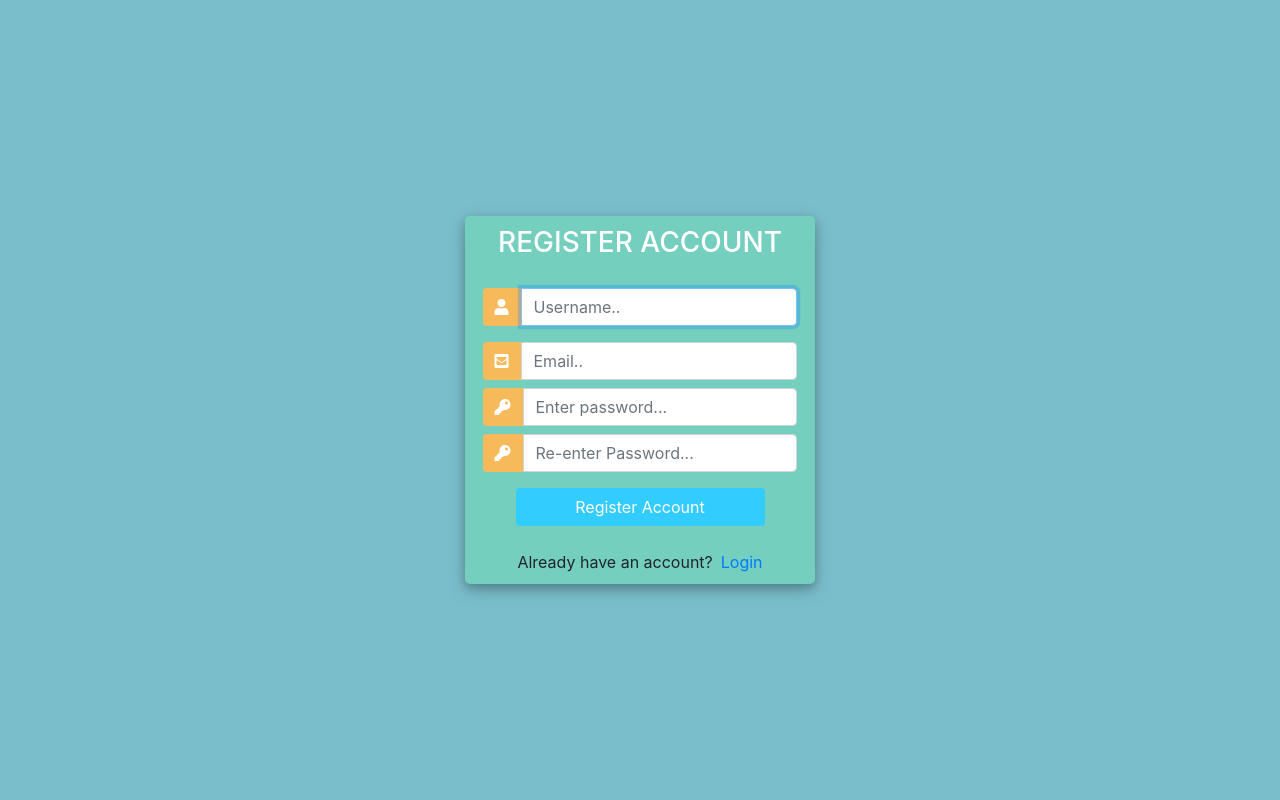
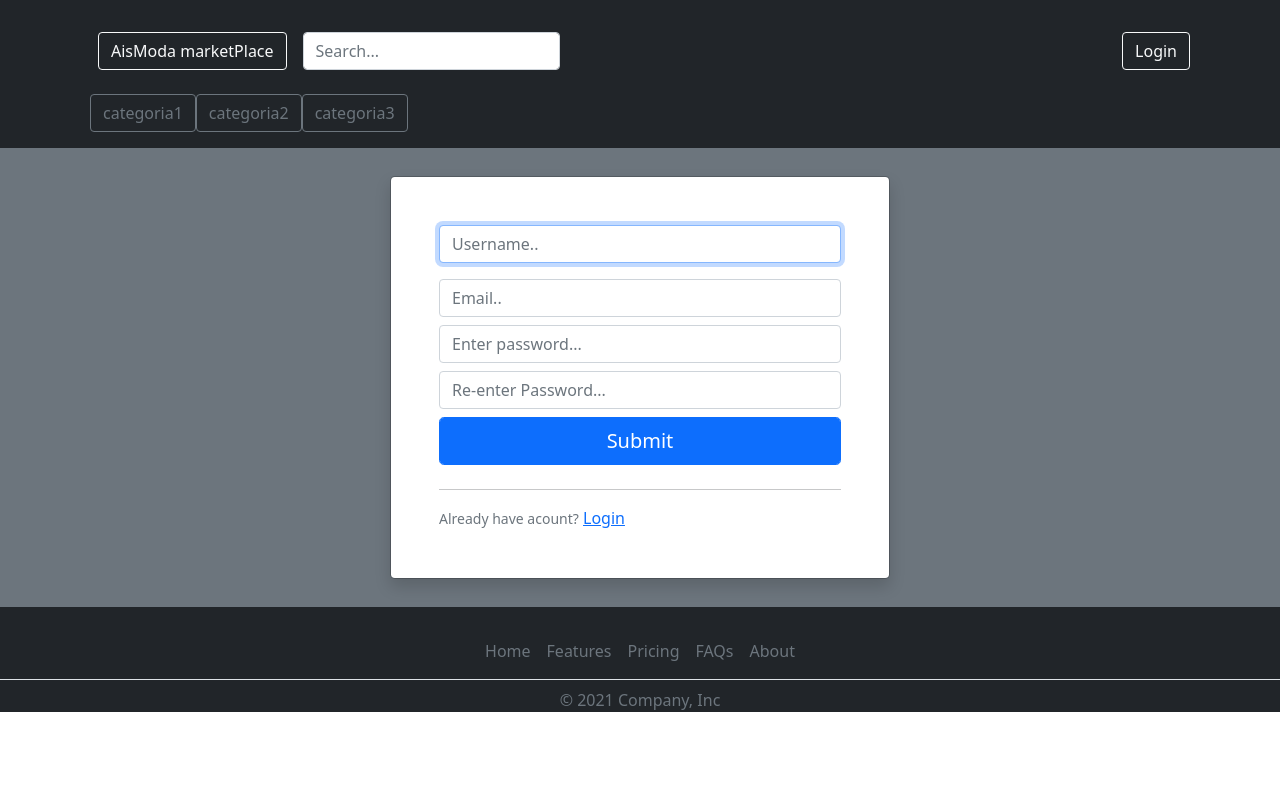
Before and after one commit to Python-en-equipo/MarketPlace, a Django app: page /register/ in a window 1280 px wide. Run offline with Django 3.2, Linux system fonts and the light colour scheme; some libraries are stand-ins or nearby versions.

Commit message:
register

```diff
--- a/ecommerce/forms.py
+++ b/ecommerce/forms.py
@@ -37,6 +37,7 @@ class ImageForm(forms.ModelForm):
 
 
 class UserForm(UserCreationForm):
+
     class Meta:
         model = User
         fields = ["username", "email", "password1", "password2"]
--- a/templates/base.html
+++ b/templates/base.html
@@ -23,7 +23,7 @@
 
     {% include 'navbar.html' %}
 
-    <section style="min-height: 25rem;">
+    <section style="min-height: 25rem;" class="m-0 p-0">
         {% block content %}
         {% endblock content %}
     </section>
--- a/templates/ecommerce/register.html
+++ b/templates/ecommerce/register.html
@@ -1,137 +1,67 @@
-<!DOCTYPE html>
-<html>
+{% extends '../base.html' %}
 
-<head>
-	<title>Login</title>
-	<link rel="stylesheet" href="https://stackpath.bootstrapcdn.com/bootstrap/4.1.3/css/bootstrap.min.css" integrity="sha384-MCw98/SFnGE8fJT3GXwEOngsV7Zt27NXFoaoApmYm81iuXoPkFOJwJ8ERdknLPMO" crossorigin="anonymous">
-	<script src="https://ajax.googleapis.com/ajax/libs/jquery/3.3.1/jquery.min.js"></script>
-	<link rel="stylesheet" href="https://use.fontawesome.com/releases/v5.6.1/css/all.css" integrity="sha384-gfdkjb5BdAXd+lj+gudLWI+BXq4IuLW5IT+brZEZsLFm++aCMlF1V92rMkPaX4PP" crossorigin="anonymous">
+{% block title %}Login{% endblock title %}
 
-	<style>
-		body,
-		html {
-			margin: 0;
-			padding: 0;
-			height: 100%;
-			background: #7abecc !important;
-		}
-		.user_card {
-			width: 350px;
-			margin-top: auto;
-			margin-bottom: auto;
-			background: #74cfbf;
-			position: relative;
-			display: flex;
-			justify-content: center;
-			flex-direction: column;
-			padding: 10px;
-			box-shadow: 0 4px 8px 0 rgba(0, 0, 0, 0.2), 0 6px 20px 0 rgba(0, 0, 0, 0.19);
-			-webkit-box-shadow: 0 4px 8px 0 rgba(0, 0, 0, 0.2), 0 6px 20px 0 rgba(0, 0, 0, 0.19);
-			-moz-box-shadow: 0 4px 8px 0 rgba(0, 0, 0, 0.2), 0 6px 20px 0 rgba(0, 0, 0, 0.19);
-			border-radius: 5px;
+{% block content %}
 
-		}
 
-		.form_container {
-			margin-top: 20px;
-		}
+<div class="modal modal-signin position-static d-block bg-secondary m-0">
+	<div class="modal-dialog">
+		<div class="modal-content rounded-5 shadow">
+			<div class="modal-body pt-5 p-5 pt-0">
 
-		#form-title{
-			color: #fff;
-		}
-		.login_btn {
-			width: 100%;
-			background: #33ccff !important;
-			color: white !important;
-		}
-		.login_btn:focus {
-			box-shadow: none !important;
-			outline: 0px !important;
-		}
-		.login_container {
-			padding: 0 2rem;
-		}
-		.input-group-text {
-			background: #f7ba5b !important;
-			color: white !important;
-			border: 0 !important;
-			border-radius: 0.25rem 0 0 0.25rem !important;
-		}
-		.input_user,
-		.input_pass:focus {
-			box-shadow: none !important;
-			outline: 0px !important;
-		}
-
-	</style>
-
-</head>
-<body>
-	<div class="container h-100">
-		<div class="d-flex justify-content-center h-100">
-			<div class="user_card">
-				<div class="d-flex justify-content-center">
-					<h3 id="form-title">REGISTER ACCOUNT</h3>
-				</div>
-				<div class="d-flex justify-content-center form_container">
-
-					<form method="POST" action="">
+				<form id="form" method="POST" action="">
 					{% csrf_token %}
 					<div class="input-group mb-3">
-							<div class="input-group-append">
-								<span class="input-group-text"><i class="fas fa-user"></i></span>
-							</div>
+
 						{{ user_registration.username }}
 					</div>
 					<div class="input-group mb-2">
-							<div class="input-group-append">
-								<span class="input-group-text"><i class="fas fa-envelope-square"></i></span>
-							</div>
+
 						{{ user_registration.email }}
 					</div>
 					<div class="input-group mb-2">
-							<div class="input-group-append">
-								<span class="input-group-text"><i class="fas fa-key"></i></span>
-							</div>
+
 						{{ user_registration.password1 }}
 					</div>
 					<div class="input-group mb-2">
-							<div class="input-group-append">
-								<span class="input-group-text"><i class="fas fa-key"></i></span>
-							</div>
+
 						{{ user_registration.password2 }}
 					</div>
 
-				   		<div class="d-flex justify-content-center mt-3 login_container">
-				 			<input class="btn login_btn" type="submit" value="Register Account">
-				   		</div>
+					<input type="submit" class="w-100 mb-2 btn btn-lg rounded-4 btn-primary"></input>
+					<hr>
+					<small class="text-muted">Already have acount?</small>
+					<a href="{% url 'ecommerce:login' %}" class="ml-2">Login</a>
 				</form>
-				</div>
 
-				<div class="mt-4">
-					<div class="d-flex justify-content-center links">
-						Already have an account? <a href="{% url 'ecommerce:login' %}" class="ml-2">Login</a>
+
+
+
 			</div>
 		</div>
 	</div>
 </div>
-	</div>
+
+
+
 <script>
 	/* Because i didnt set placeholder values in forms.py they will be set here using vanilla Javascript
 //We start indexing at one because CSRF_token is considered and input field
 */
 
 	//Query All input fields
-		var form_fields = document.getElementsByTagName('input')
-		form_fields[1].placeholder='Username..';
-		form_fields[2].placeholder='Email..';
-		form_fields[3].placeholder='Enter password...';
-		form_fields[4].placeholder='Re-enter Password...';
+	var form_fields = document.getElementById('form')
+	form_fields[1].placeholder = 'Username..';
+	form_fields[2].placeholder = 'Email..';
+	form_fields[3].placeholder = 'Enter password...';
+	form_fields[4].placeholder = 'Re-enter Password...';
 
 
-		for (var field in form_fields){
+	for (var field in form_fields) {
 		form_fields[field].className += ' form-control'
 	}
 </script>
-</body>
-</html>
+
+
+{% endblock content %}
```
Also changed, not shown: config/settings.py (+14 -14 lines), templates/ecommerce/login.html (+6 -9 lines), db.sqlite3 (deleted), 1 other file. Lines whose indentation alone changed are shown as unchanged.
